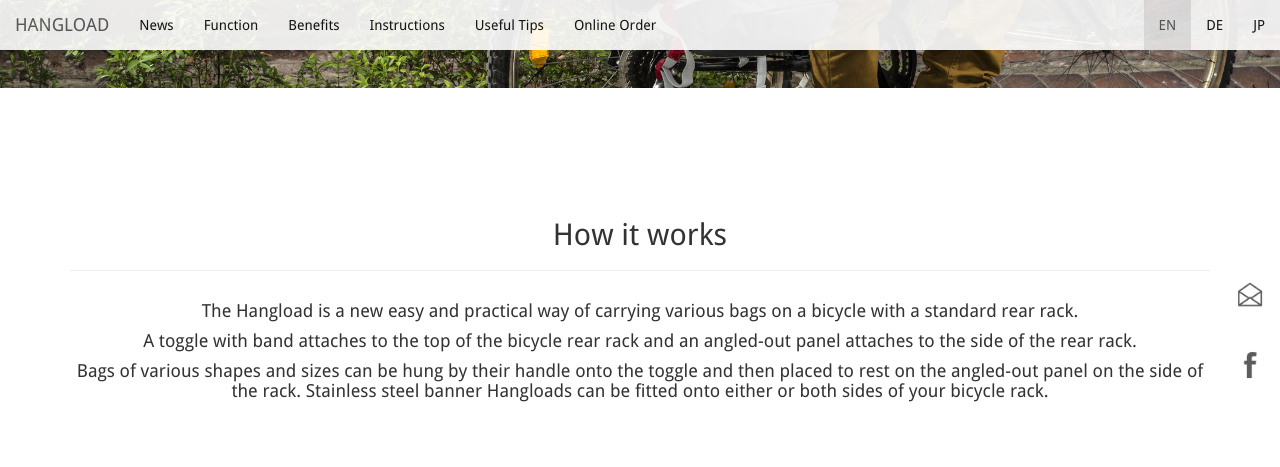
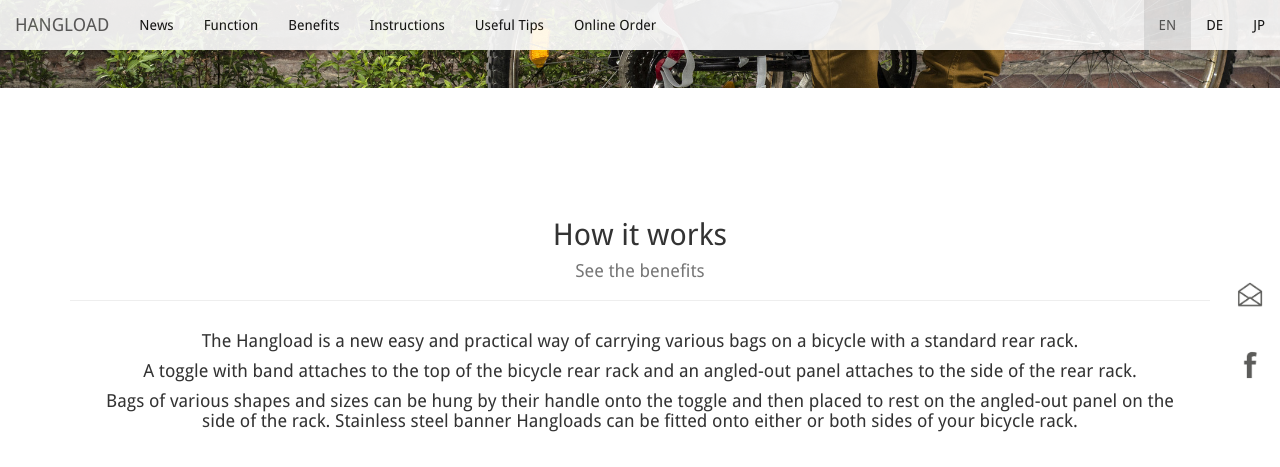
Before and after one commit to bodokaiser/hangload.com, a Jekyll site: the page built from index.html, in a window 1280 px wide and 900 px high, scrolled down 1453 px, cut to the strip 0-467 px from the top of the window. Built offline with Jekyll 4.4.1, drawn with Linux system fonts in a browser that asks for light colours; nearby versions of some CDN libraries; library files that are not in the unit come from our copies; Markdown is read by kramdown in place of the engine named in the settings.

Commit message:
Update index.html

```diff
--- a/index.html
+++ b/index.html
@@ -52,6 +52,7 @@
     <div class="col-xs-12">
       <div class="page-header">
         <h2 class="text-center">How it works</h2>
+        <h4 class="text-center"> <a href="/#benefits"> See the benefits </a></h4>
       </div>
     </div>
   </div>
@@ -65,7 +66,7 @@
       </h4>
       <h4 class="text-center">
         Bags of various shapes and sizes can be hung by their handle onto the
-        toggle and then placed to rest on the angled-out panel on the side of
+        toggle and then placed to rest on the angled-out panel on the <br> side of
         the rack.
         Stainless steel banner Hangloads can be fitted onto either or both
         sides of your bicycle rack.
@@ -165,7 +166,7 @@
 
 </ul>
   <h3 class="text-center">
-        <strong> Strong         Simple        Stable </strong>
+        <strong> Strong 	Simple 		Stable </strong>
       </h3>
       <h3 class="text-center"> - created in Berlin - </h3>
 
```
Also changed, not shown: other parts of index.html (+1 -1 lines).
